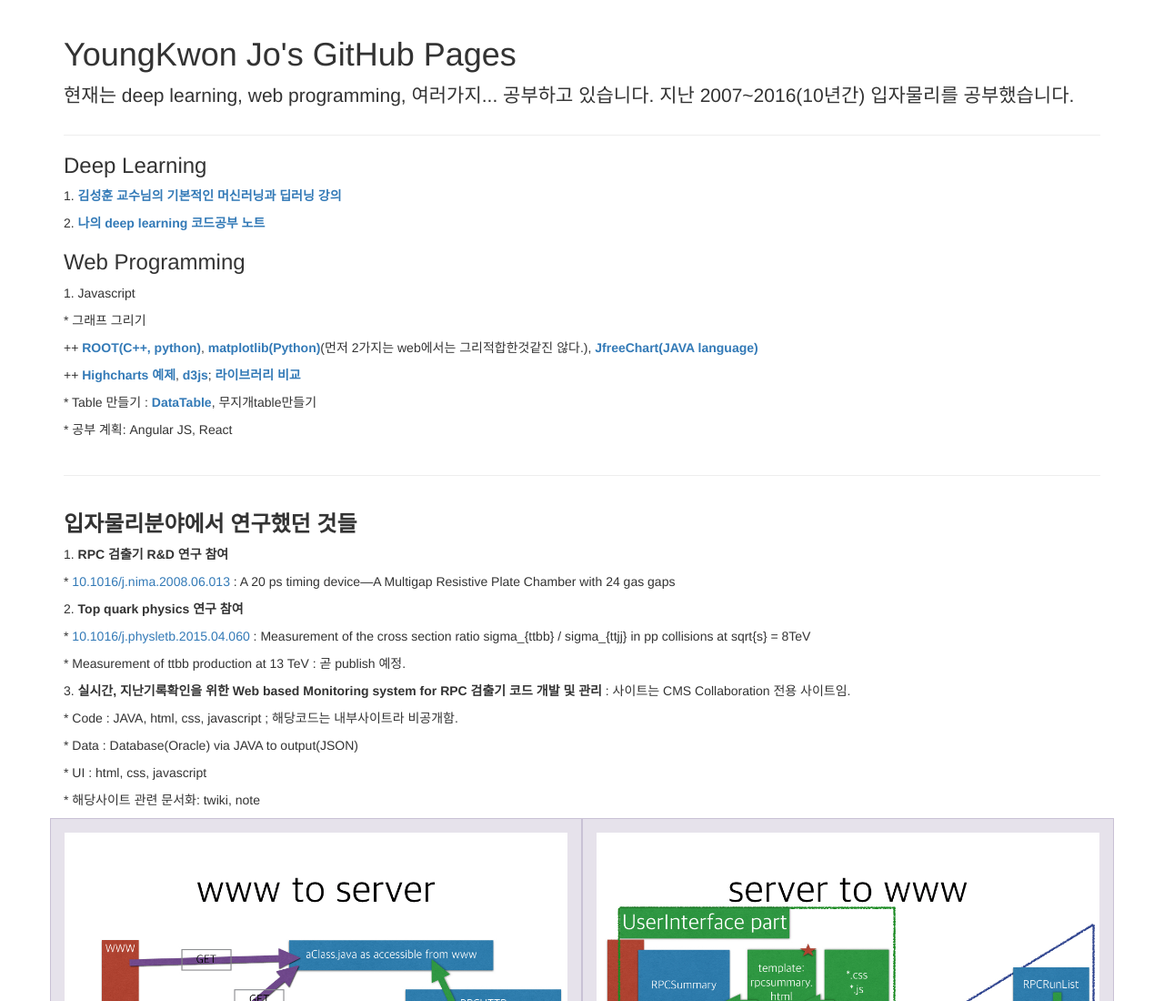
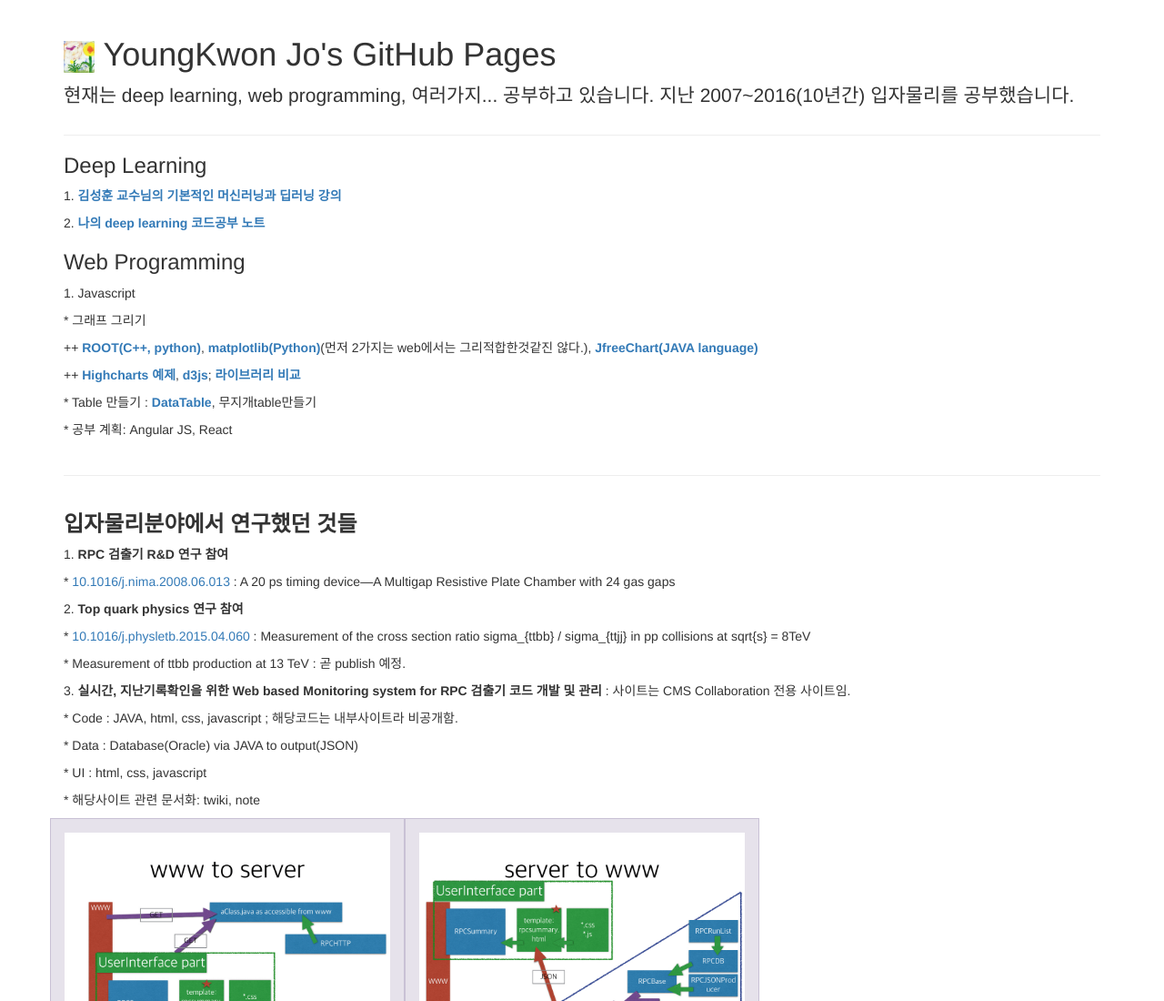
Before and after one commit to YoungKwonJo/YoungKwonJo.github.io, a plain HTML site: page index.html in a window 1280 px wide. Shown: the top 1100 px of the page at 91% size. Drawn offline with Linux system fonts and the light colour scheme.

Commit message:
update it

```diff
--- a/index.html
+++ b/index.html
@@ -32,7 +32,7 @@
     <div class="container">
 
       <div class="page-header">
-        <h1>YoungKwon Jo's GitHub Pages</h1>
+        <h1><img src="images/4801570.png" style="width:3%;height:3%"> YoungKwon Jo's GitHub Pages</h1>
         <p class="lead">현재는 deep learning, web programming, 여러가지... 공부하고 있습니다. 지난 2007~2016(10년간) 입자물리를 공부했습니다.</p>
       </div>
 
@@ -69,8 +69,8 @@
         <p>* UI : html, css, javascript</p>
         <p>* 해당사이트 관련 문서화: twiki, note</p>
         <div class="row">
-          <div class="col-md-6"><img src="images/rpcwbm_workflow.001.png" style="width:100%;height:100%"></div>
-          <div class="col-md-6"><img src="images/rpcwbm_workflow.002.png" style="width:100%;height:100%"></div>
+          <div class="col-md-4"><img src="images/rpcwbm_workflow.001.png" style="width:100%;height:100%"></div>
+          <div class="col-md-4"><img src="images/rpcwbm_workflow.002.png" style="width:100%;height:100%"></div>
         </div>
         <p>처음 개발할때 MVC를 생각하고 만들지는 않았지만 점차 M(RPCBase) V(UI viewer part) C(RPCHVTime,UI form-tag part) 모양으로 개발되어졌다.</p>
       </p>
```
